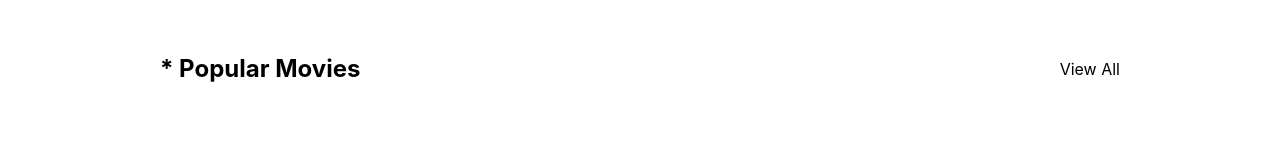
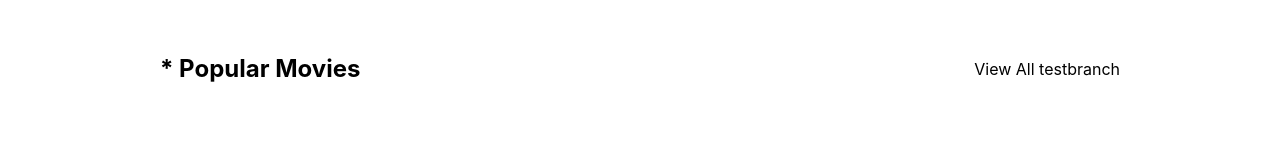
Before and after one commit to franrey98/netflix-app, a React (Create React App) app: page / in a window 1280 px wide. Shown: the part 642-783 px from the top of the page. Built offline with nearby package versions, Linux system fonts and the light colour scheme; no server answers.

Commit message:
test branch 2

```diff
--- a/src/components/Main.jsx
+++ b/src/components/Main.jsx
@@ -11,7 +11,7 @@ const Main = () => {
     <div style={{ width: "100%" }}>
       <StyleMain>
         <Title>* Popular Movies</Title>
-        <ViewAll>View All</ViewAll>
+        <ViewAll>View All testbranch</ViewAll>
       </StyleMain>
     </div>
   );
```
